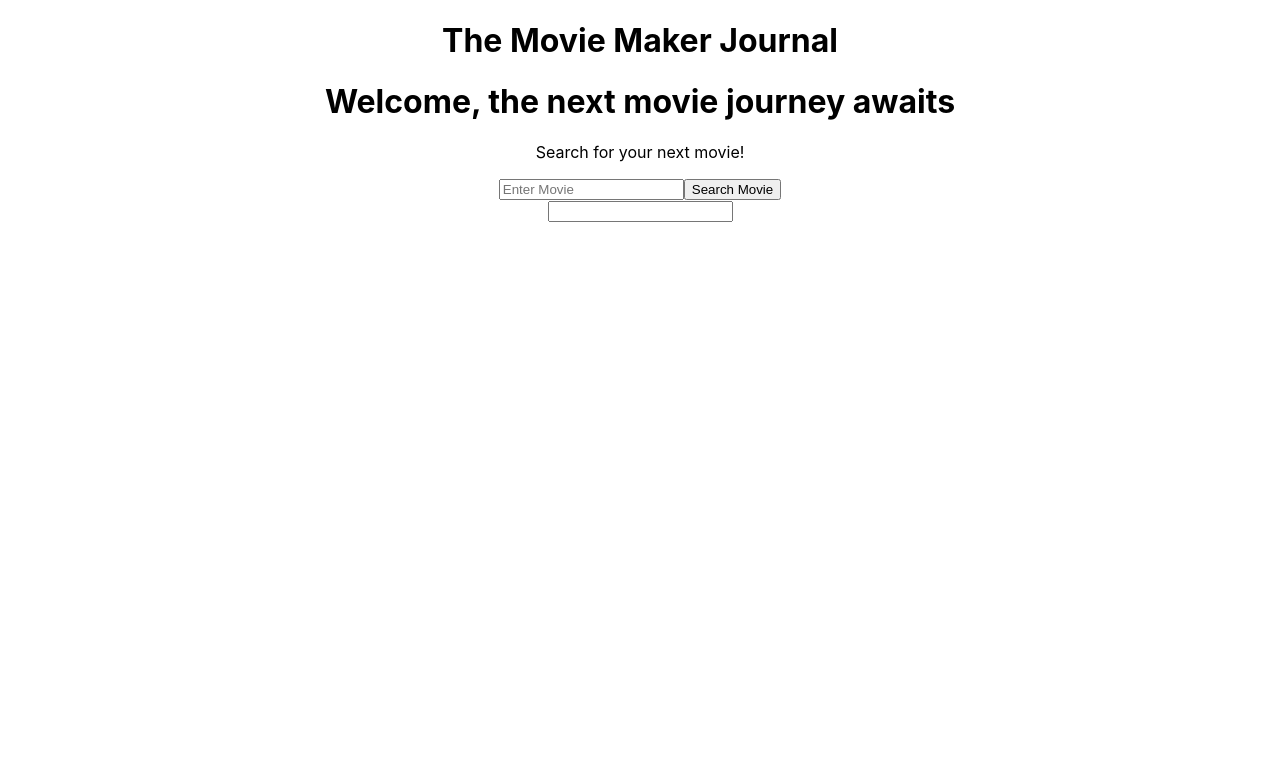
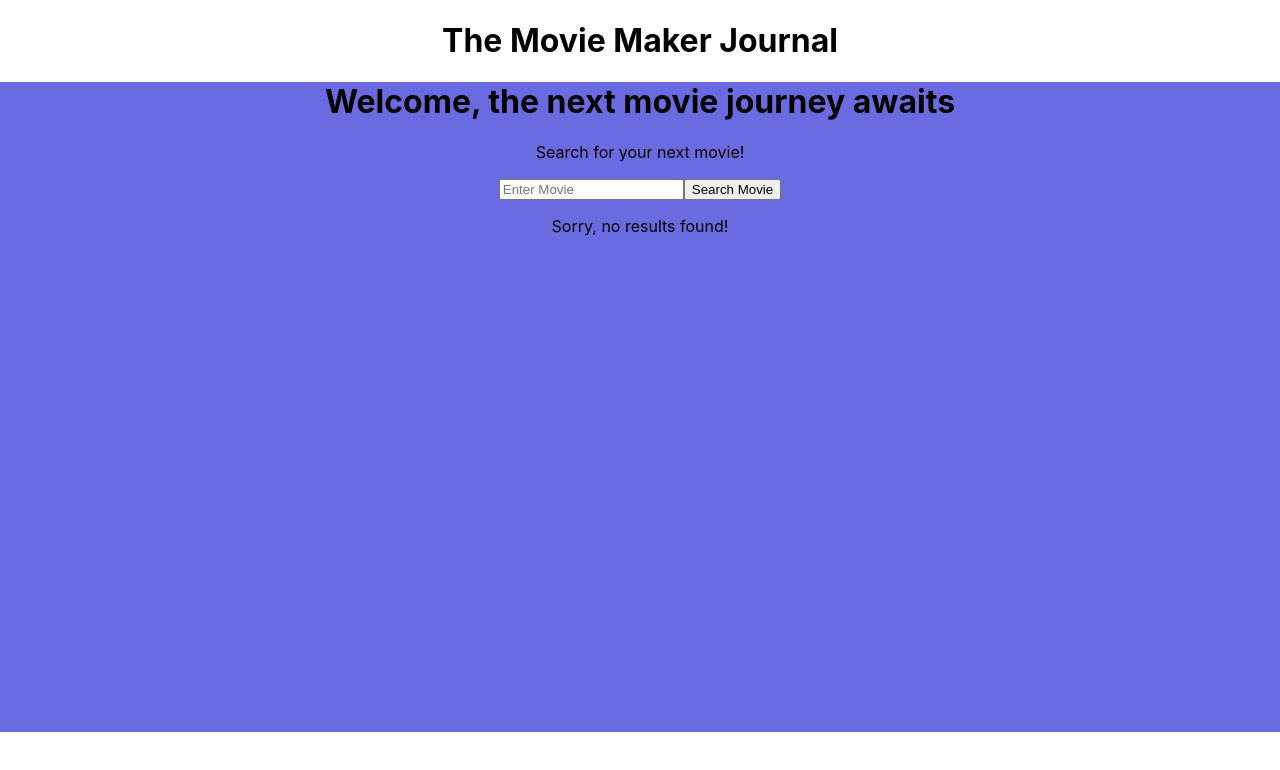
Before and after one commit to LongDefeat/movie-maker-journal, a React (Create React App) app in the folder frontend/: page / in a window 1280 px wide. Shown: the top 770 px of the page. Built offline with nearby package versions, Linux system fonts and the light colour scheme.

Commit message:
CSS added; SearchForm compatibility with movie props passed

```diff
--- /dev/null
+++ b/frontend/src/homepage/Homepage.css
@@ -0,0 +1,6 @@
+.Homepage {
+    /* put around the vertical center of page */
+    height: calc(100vh - 150px);
+    text-align: center;
+    background-color: #6b6be1;
+}
--- a/frontend/src/homepage/Homepage.js
+++ b/frontend/src/homepage/Homepage.js
@@ -1,8 +1,8 @@
 import React, {useContext, useState} from "react";
 import { Route, Routes } from "react-router-dom";
 import UserContext from "../auth/UserContext";
-import SearchForm from "../common/SearchForm";
-// import getMovie from "../api/MovieDatabaseApi";
+import MovieList from "../movies/MovieList";
+import "./Homepage.css"
 
 /** Homepage for Movie Maker Journal
  *
@@ -16,19 +16,8 @@ import SearchForm from "../common/SearchForm";
 
 function Homepage(){
     const currentUser = useContext(UserContext);
-    // const [movie, setMovie] = useState(null);
-    const [search, setSearch] = useState('');
+
     console.debug("Homepage", "currentUser=", currentUser);
-
-    const onChange = (e) => {
-        const searchTerm = e.target.value;
-        setSearch(searchTerm);
-        console.log(searchTerm)
-    }
-
-    // const onClick = () => {
-    //     const response = await axios.
-    // }
 
     return (
         <div className="Homepage">
@@ -55,8 +44,7 @@ function Homepage(){
                 )}
             </div>
             <div>
-                <SearchForm />
-                <input onChange={onChange} value={search}></input>
+                <MovieList />
             </div>
         </div>
     )
```
